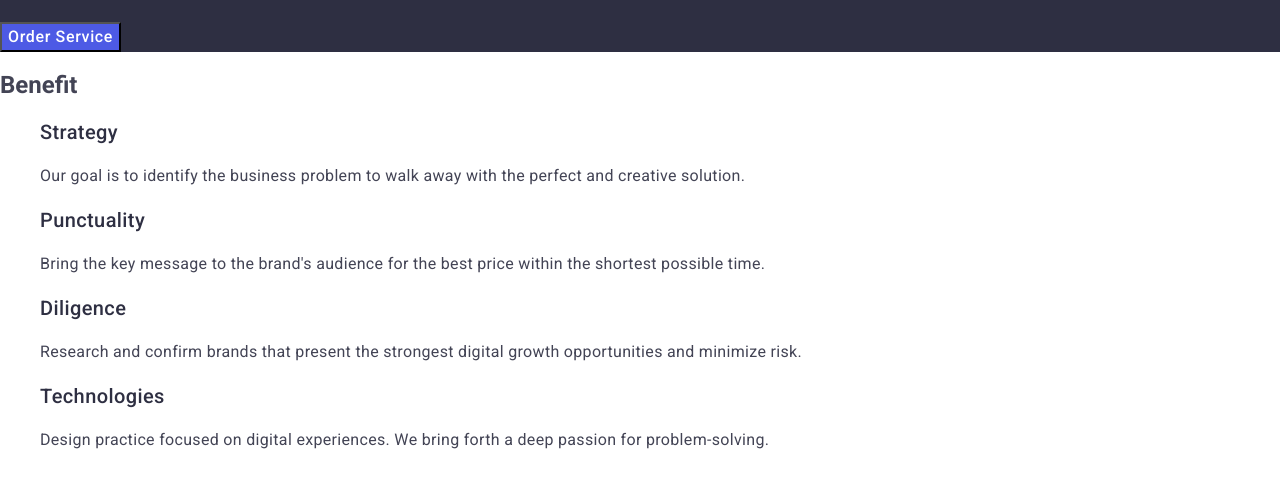
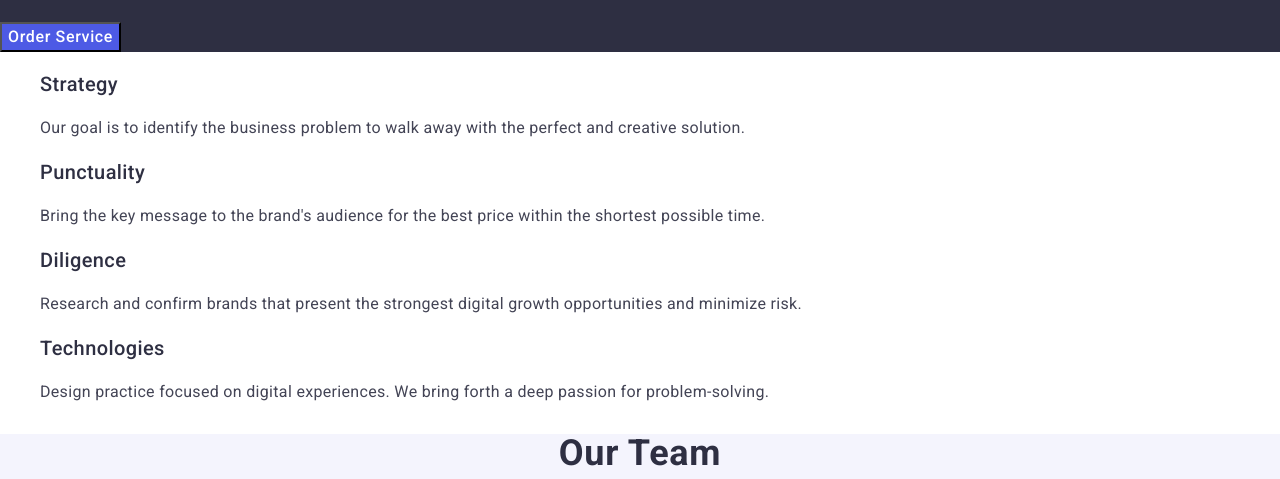
Before and after one commit to Pantera1208/goit-markup-hw-02, a plain HTML site: page index.html in a window 1280 px wide. Shown: the part 304-783 px from the top of the page. Drawn offline with nearby package versions, Linux system fonts and the light colour scheme.

Commit message:
update index.html

```diff
--- a/index.html
+++ b/index.html
@@ -47,7 +47,6 @@ referrerpolicy="no-referrer" />
         </section>
         <!--Section2-->
         <section class="benefit-section">
-            <h2 class="benefit-title-none">Benefit</h2>
             <ul class="benefit-list">
                 <li class="benefit-item">
                     <h3 class="benefit-title">Strategy</h3>
```
